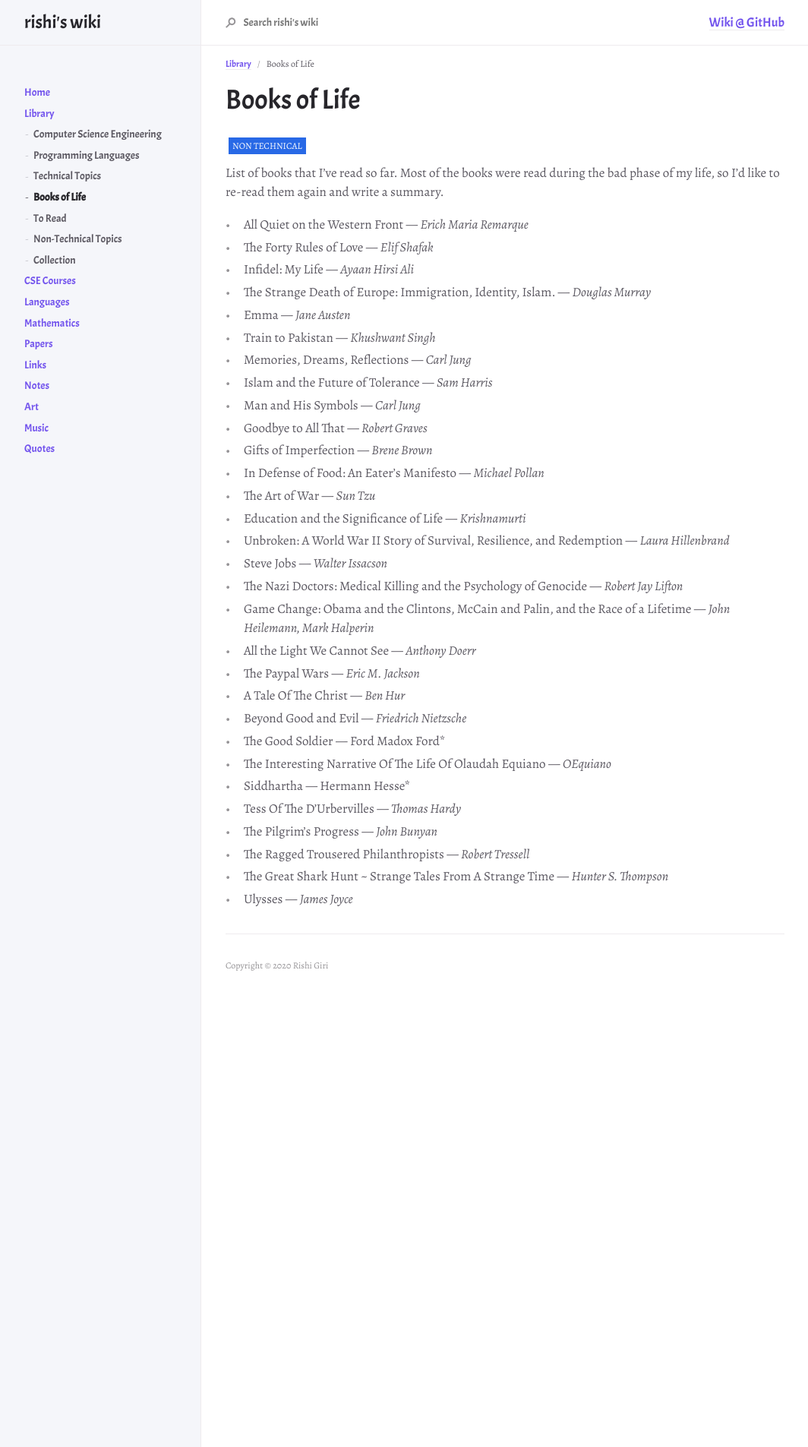
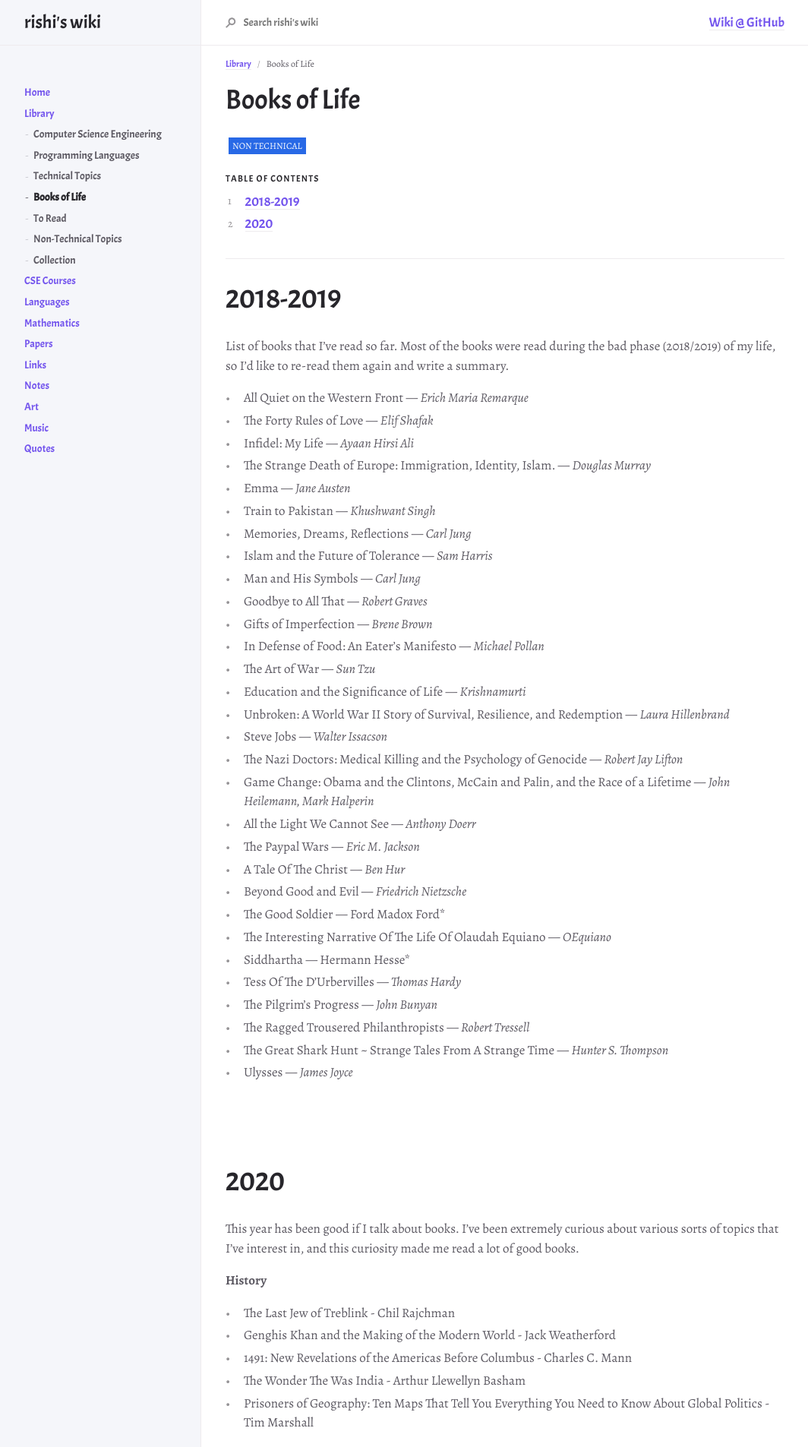
Before and after one commit to r8w/r8w, a Jekyll site: the page built from docs/library/read.md, in a window 1280 px wide. Shown: the top 1905 px of the page at 76% size, without its empty margins (107-1171 px from the left). Built offline with Jekyll 4.4.1, drawn with Linux system fonts in a browser that asks for light colours; nearby versions of some CDN libraries; some of the changed text lies outside the part shown.

Commit message:
add books

```diff
--- a/docs/library/read.md
+++ b/docs/library/read.md
@@ -6,11 +6,23 @@ nav_order: 4
 ---
 
 # Books of Life
+{: .no_toc }
+
 
 Non Technical
 {: .label }
 
-List of books that I've read so far. Most of the books were read during the bad phase of my life, so I'd like to re-read them again and write a summary.
+## Table of contents
+{: .no_toc .text-delta }
+
+1. TOC
+{:toc}
+
+---
+
+# 2018-2019
+
+List of books that I've read so far. Most of the books were read during the bad phase (2018/2019) of my life, so I'd like to re-read them again and write a summary.
 
 - All Quiet on the Western Front ― *Erich Maria Remarque*
 - The Forty Rules of Love ― *Elif Shafak*
@@ -42,3 +54,86 @@ List of books that I've read so far. Most of the books were read during the bad
 - The Ragged Trousered Philanthropists ― *Robert Tressell*
 - The Great Shark Hunt ~ Strange Tales From A Strange Time ― *Hunter S. Thompson*
 - Ulysses ― *James Joyce*
+
+<br>
+<br>
+
+# 2020
+
+This year has been good if I talk about books. I've been extremely curious about various sorts of topics that I've interest in, and this curiosity made me read a lot of good books.
+
+__History__
+- The Last Jew of Treblink - Chil Rajchman
+- Genghis Khan and the Making of the Modern World - Jack Weatherford
+- 1491: New Revelations of the Americas Before Columbus - Charles C. Mann
+- The Wonder The Was India - Arthur Llewellyn Basham
+- Prisoners of Geography: Ten Maps That Tell You Everything You Need to Know About Global Politics - Tim Marshall
+
+__Classics / Non Fiction__
+- Night - Elie Wiesel
+
+__Philosophy__
+- The Myth of Sisyphus - Albert Camus
+- Nausea - Jean-Paul Sartre
+- Steppenwolf - Hermann Hesse
+- What is Called Thinking? - Martin Heidegger
+- The Stranger - Albert Camus
+- The Wisdom of Insecurity - Alan Watts
+- The Book of Disquiet - Fernando Pessoa
+- Meditations - Marcus Aurelius
+- Critique of Pure Reason - Immanuel Kant
+- Who am I? - Sri Ramana Maharshi
+- Morality - Christopher Hitchens
+- At the Existentialist Café: Freedom, Being, and Apricot Cocktails - Sarah Bakewell
+- On Love - Alain De Botton
+- The Plague - Albert Camus
+- Tao Te Ching - Lao Tzu
+- A History of Western Philosophy - Bertrand Russell
+- Poetry, Language, Thought - Martin Heidegger
+- Being and Time - Martin Heidegger
+- On Violence - Hannah Arendt
+- Cloud-hidden, Whereabouts Unknown - Alan W. Watts
+
+__Science / Philosophy__
+- The Demon-Haunted World - Carl Sagon
+- A Universe From Nothing: Why There Is Something Rather Than Nothing - Lawrence M. Krauss.
+- The Varieties of Scientific Experience: A Personal View of the Search for God- Carl Sagan
+- The Structure of Scientific Revolutions -  Thomas S. Kuhn
+
+__Religion__
+- God Is Not Great - Christopher Hitchens
+- God Delusion - Richard Dawkins
+- Outgrowing God - Richard Dawkins
+- Muhammad: His Life Based on the Earliest Sources - Martin Lings
+- History of God - Karen Armstrong
+- The Great Divorce - C.S. Lewi
+- God: The Failed Hypothesis: How Science Shows That God Does Not Exist - Victor J. Stenger
+- Atheism: The Case Against God -  George H. Smith
+- Why I am Not a Muslim - Ibn Warraq
+- Islam: A Short History - Karen Armstrong
+- The End of Faith: Religion, Terror, and the Future of Reason - Sam Harris
+- Under the Banner of Heaven: A Story of Violent Faith -  Jon Krakauer
+
+__Spirituality / Philosophy__
+- A Search In Secret India - Paul Brunton
+- The Dhammapada - Ananda Maitreya
+- The Way of Zen -  Alan W. Watts
+- The Spiritual Teaching of Ramana Maharshi - Ramana Maharshi
+
+__Politics__
+- Manufacturing Consent - Edward S. Herman, Noam Chomsky
+- Fascism: A Warning - Madeleine K. Albright
+
+__Classics / Literature / Fiction / Contemporary__
+- Persuasion - Jane Austen
+- Something Wicked This Way Comes - Ray Bradbury
+- The Sirens of Titan - Kurt Vonnegut
+- Extremely Loud & Incredibly Close - Jonathan Safran Foer
+- Dandelion Wine - Ray Bradbury
+- A Passage to India - E.M. Forster
+
+__Psychology__
+- The Righteous Mind: Why Good People Are Divided by Politics and Religion - Jonathan Haidt
+- Personality: What Makes You the Way You Are - Daniel Nettle
+- Predictably Irrational: The Hidden Forces That Shape Our Decisions -  Dan Ariely
+- The Science of Evil: On Empathy and the Origins of Cruelty - Simon Baron-Cohen
```
